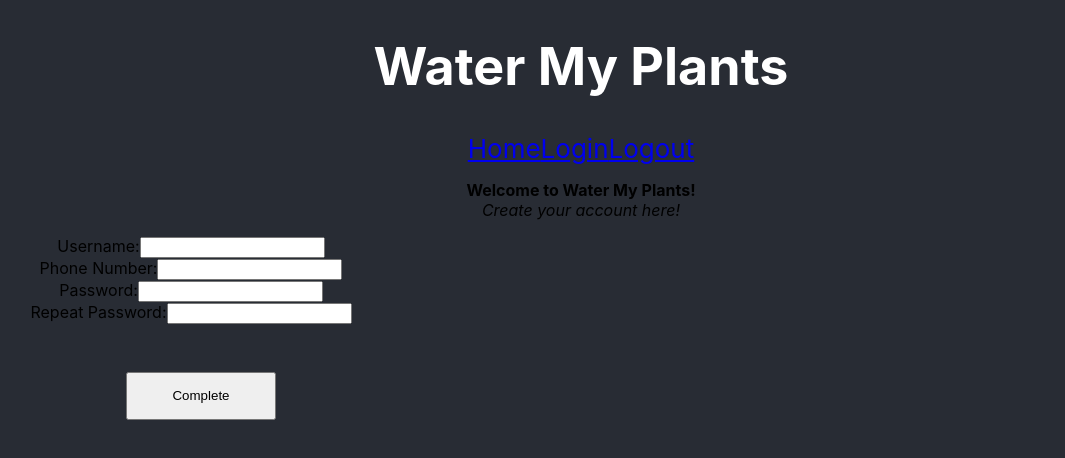
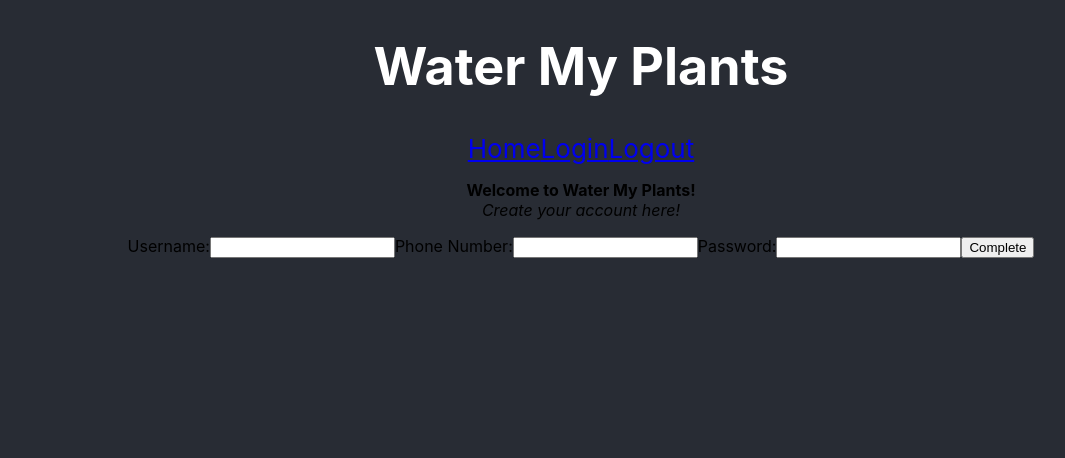
Before and after one commit to MatthiasBakken/front-end-1, a React (Create React App) app in the folder watermyplants/: page /adduser in a window 1280 px wide. Shown: the top 458 px of the page, without its empty margins (59-1124 px from the left). Built offline with nearby package versions, Linux system fonts and the light colour scheme.

Commit message:
able to register user and log in

```diff
--- a/watermyplants/src/actions/userActions.js
+++ b/watermyplants/src/actions/userActions.js
@@ -1,5 +1,6 @@
 import { axiosWithAuth } from "../utils/axiosWithAuth";
 import axios from "axios";
+import { useHistory } from "react-router-dom";
 
 export const LOADING_USER = "LOADING_USER";
 export const USER_SUCCESS = "USER_SUCCESS";
@@ -33,7 +34,7 @@ export const editUser = (user) => (dispatch) => {
 
 export const addUser = (user) => (dispatch) => {
   axios
-    .post("/user/add", user)
+    .post("https://bewyp-pt.herokuapp.com/api/auth/register", user)
     .then((res) => {
       dispatch({ type: ADD_USER, payload: res.data });
     })
--- a/watermyplants/src/components/Login.js
+++ b/watermyplants/src/components/Login.js
@@ -43,7 +43,6 @@ const Login = () => {
       <h1>Water My Plants</h1>
       <form onSubmit={handleSubmit}>
         <label>
-          {" "}
           Username:
           <input
             name="username"
--- a/watermyplants/src/components/Registration.js
+++ b/watermyplants/src/components/Registration.js
@@ -1,27 +1,53 @@
-import React, { useState } from 'react';
-import styled from 'styled-components';
+import React, { useState } from "react";
+import styled from "styled-components";
 
-const Registration = () => {
-  const [form, setForm] = useState({
+import { connect } from "react-redux";
+import { addUser } from "../actions/userActions";
+import { useHistory } from "react-router-dom";
+
+const Registration = (props) => {
+  const [state, setState] = useState({
     username: "",
-    "phone number": "",
     password: "",
-    "repeat password": "",
+    phonenumber: "",
   });
 
-    const StyledForm = styled.form`
-        width: 500px;
-        display: flex;
-        flex-direction: column;
-        justify-content: flex-start;
-    `;
+  //     user: {
+  //      username: "",
+  //      password: ''
+  //      phoneNumber: "",
+  //     },
 
-    const StyledButton = styled.button`
-        width: 30%;
-        height: 3rem;
-        margin-top: 3rem;
-        margin-left: 37%;
-    `;
+  const { push } = useHistory();
+
+  const handleChange = (e) => {
+    setState({
+      ...state,
+      [e.target.name]: e.target.value,
+    });
+  };
+
+  const addUser = props.addUser;
+
+  const handleSubmit = (e) => {
+    e.preventDefault();
+    addUser(state);
+    push("/login");
+  };
+
+  //   const StyledForm = styled.form`
+  //     width: 500px;
+  //     display: flex;
+  //     flex-direction: column;
+  //     justify-content: flex-start;
+  //   `;
+
+  //   const StyledButton = styled.button`
+  //     width: 30%;
+  //     height: 3rem;
+  //     margin-top: 3rem;
+  //     margin-left: 37%;
+  //   `;
 
   return (
     <div>
@@ -30,40 +56,42 @@ const Registration = () => {
         <br />
         <i>Create your account here!</i>
       </p>
-            <StyledForm>
+      <form onSubmit={handleSubmit}>
         <label>
           Username:
           <input
             name="username"
-                            value={form.username}
+            value={state.username}
+            onChange={handleChange}
           />
         </label>
         <label>
           Phone Number:
           <input
-                            name="phone number"
-                            value={form["phone number"]}
+            name="phonenumber"
+            value={state.phonenumber}
+            onChange={handleChange}
           />
         </label>
         <label>
           Password:
           <input
             name="password"
-                            value={form.password}
+            value={state.password}
+            onChange={handleChange}
           />
         </label>
-                    <label>
+        {/* <label>
                         Repeat Password:
                         <input
                             name="repeat password"
                             value={form["repeat password"]}
                         />
-                    </label>
-                    <StyledButton>Complete</StyledButton>
-            </StyledForm>
+                    </label> */}
+        <button>Complete</button>
+      </form>
+    </div>
+  );
+};
 
-        </div>
-    )
-}
-
-export default Registration;
+export default connect(null, { addUser })(Registration);
```
Also changed, not shown: 1 other file (tests, documents, lock files or other folders). Lines whose indentation alone changed are shown as unchanged.
